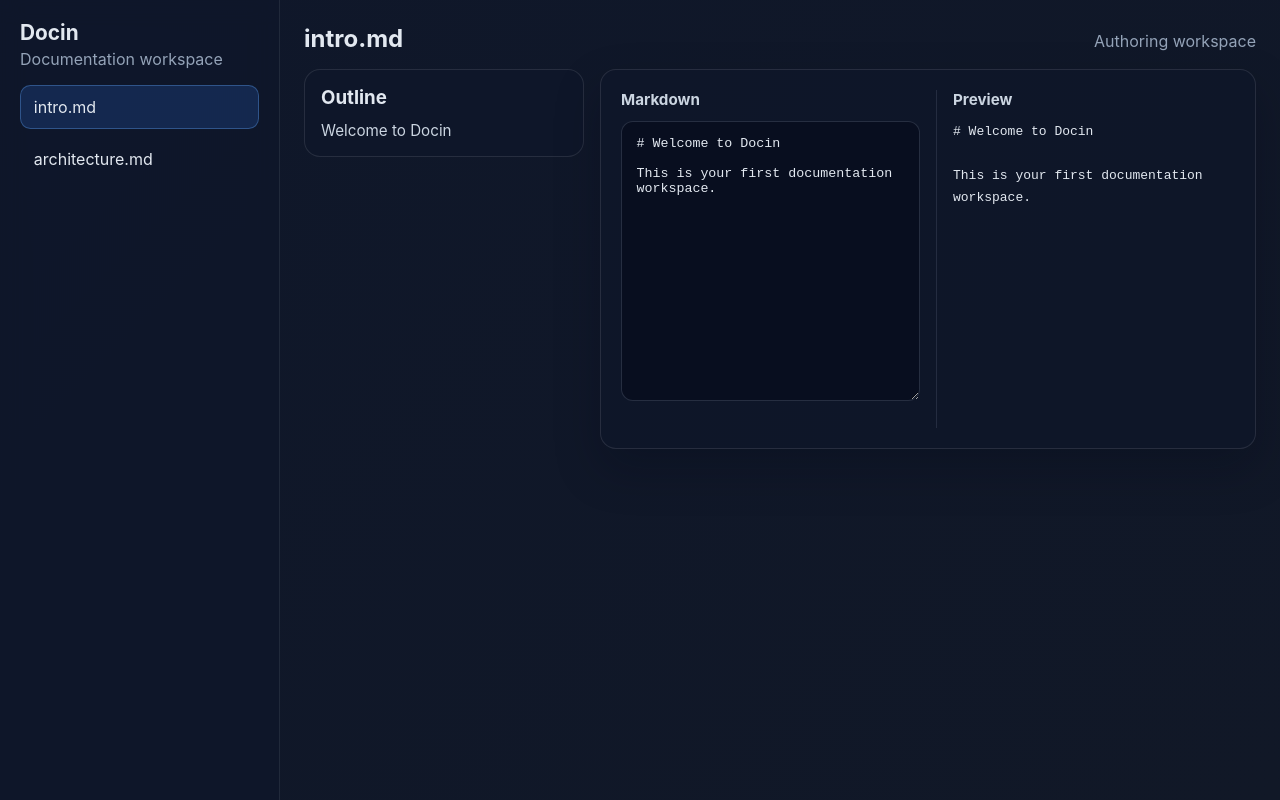
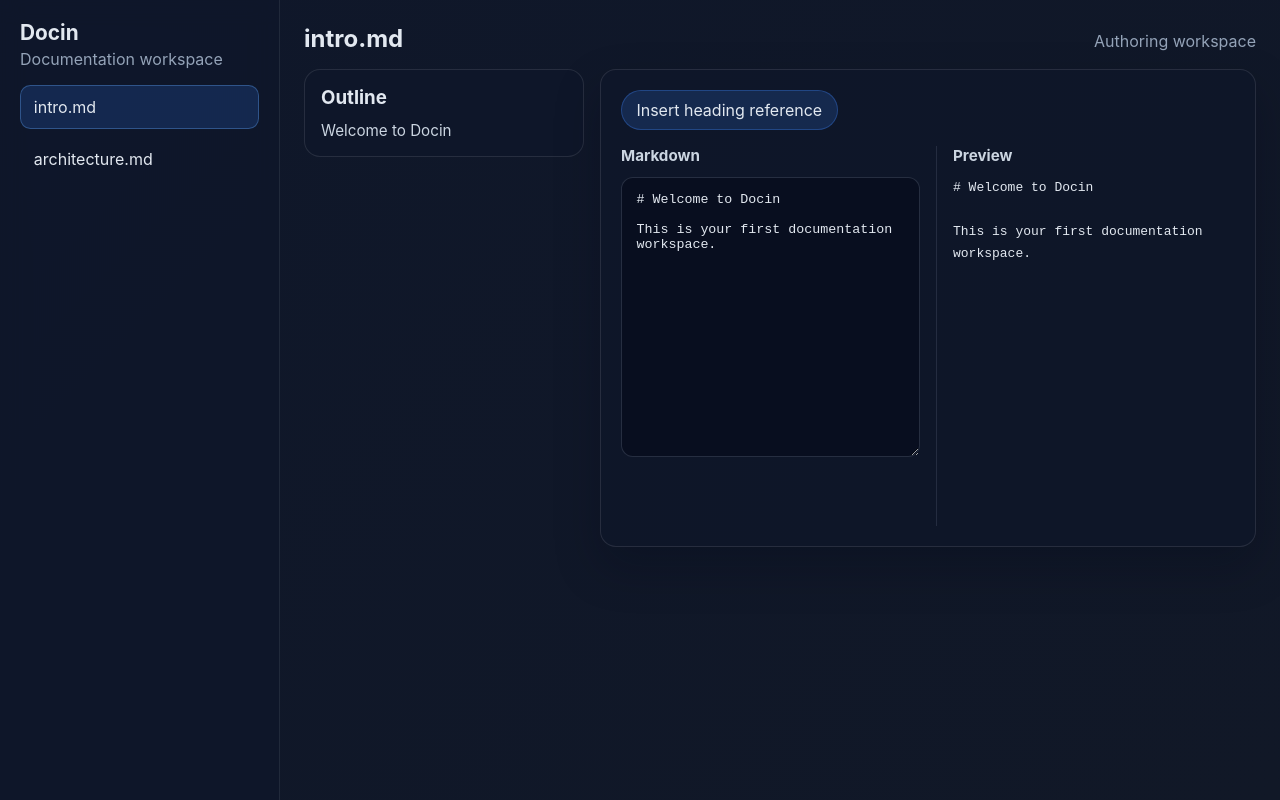
Before and after one commit to Thenewchicken55/docin, a React (Vite) app: page / in a window 1280 px wide. Built offline with nearby package versions, Linux system fonts and the light colour scheme.

Commit message:
feat: add heading reference toolbar

```diff
--- a/src/components/editor/MarkdownEditor.tsx
+++ b/src/components/editor/MarkdownEditor.tsx
@@ -1,4 +1,5 @@
 import { useState } from 'react';
+import { ReferenceToolbar } from '../toolbar/ReferenceToolbar';
 import type { DocumentFile } from '../../types/workspace';
 
 type MarkdownEditorProps = {
@@ -13,7 +14,9 @@
   }
 
   return (
-    <div className="editor-card editor-split">
+    <div className="editor-card editor-stack">
+      <ReferenceToolbar onInsertReference={value => setDraft(current => `${current}\n\n${value}`)} />
+      <div className="editor-split">
         <div className="editor-panel">
           <h3>Markdown</h3>
           <textarea
@@ -28,5 +31,6 @@
           <pre>{draft}</pre>
         </div>
       </div>
+    </div>
   );
 }
--- /dev/null
+++ b/src/components/toolbar/ReferenceToolbar.tsx
@@ -0,0 +1,20 @@
+import { createHeadingReference, renderHeadingReference } from '../../lib/refs/headingReferences';
+
+type ReferenceToolbarProps = {
+  onInsertReference: (value: string) => void;
+};
+
+export function ReferenceToolbar({ onInsertReference }: ReferenceToolbarProps) {
+  const handleInsert = () => {
+    const reference = createHeadingReference('intro', 'Introduction');
+    onInsertReference(renderHeadingReference(reference));
+  };
+
+  return (
+    <div className="toolbar-card">
+      <button type="button" onClick={handleInsert}>
+        Insert heading reference
+      </button>
+    </div>
+  );
+}
--- /dev/null
+++ b/src/lib/refs/headingReferences.ts
@@ -0,0 +1,17 @@
+export type HeadingReference = {
+  id: string;
+  targetSlug: string;
+  label: string;
+};
+
+export function createHeadingReference(targetSlug: string, label: string): HeadingReference {
+  return {
+    id: `${targetSlug}-${Math.random().toString(36).slice(2, 8)}`,
+    targetSlug,
+    label
+  };
+}
+
+export function renderHeadingReference(reference: HeadingReference): string {
+  return `[${reference.label}](#${reference.targetSlug})`;
+}
--- a/src/styles/globals.css
+++ b/src/styles/globals.css
@@ -141,6 +141,12 @@
   line-height: 1.7;
 }
 
+.editor-stack {
+  display: flex;
+  flex-direction: column;
+  gap: 1rem;
+}
+
 .editor-split {
   display: grid;
   grid-template-columns: 1fr 1fr;
@@ -179,3 +185,17 @@
 .empty-state {
   color: #94a3b8;
 }
+
+.toolbar-card {
+  display: flex;
+  justify-content: flex-start;
+}
+
+.toolbar-card button {
+  border: 1px solid rgba(59, 130, 246, 0.32);
+  border-radius: 999px;
+  padding: 0.55rem 0.9rem;
+  background: rgba(59, 130, 246, 0.18);
+  color: inherit;
+  cursor: pointer;
+}
```
Lines whose indentation alone changed are shown as unchanged.
